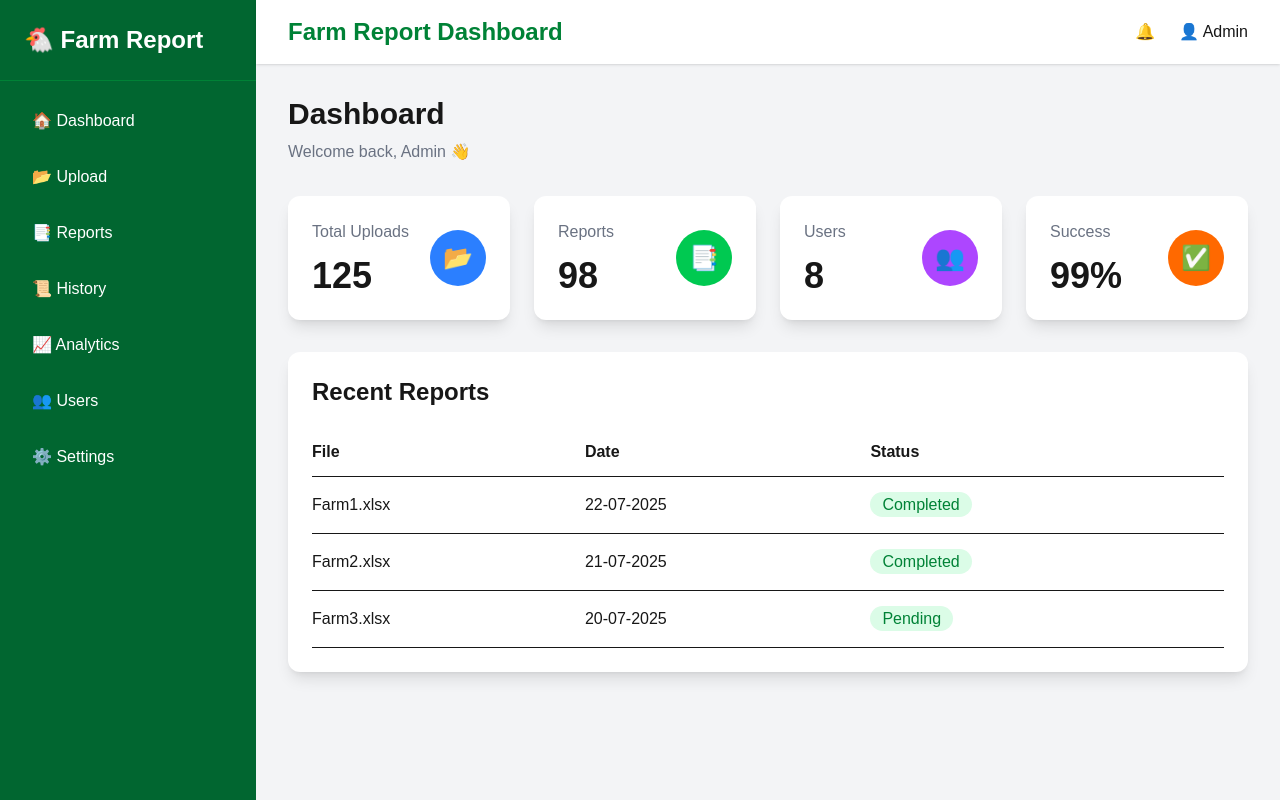
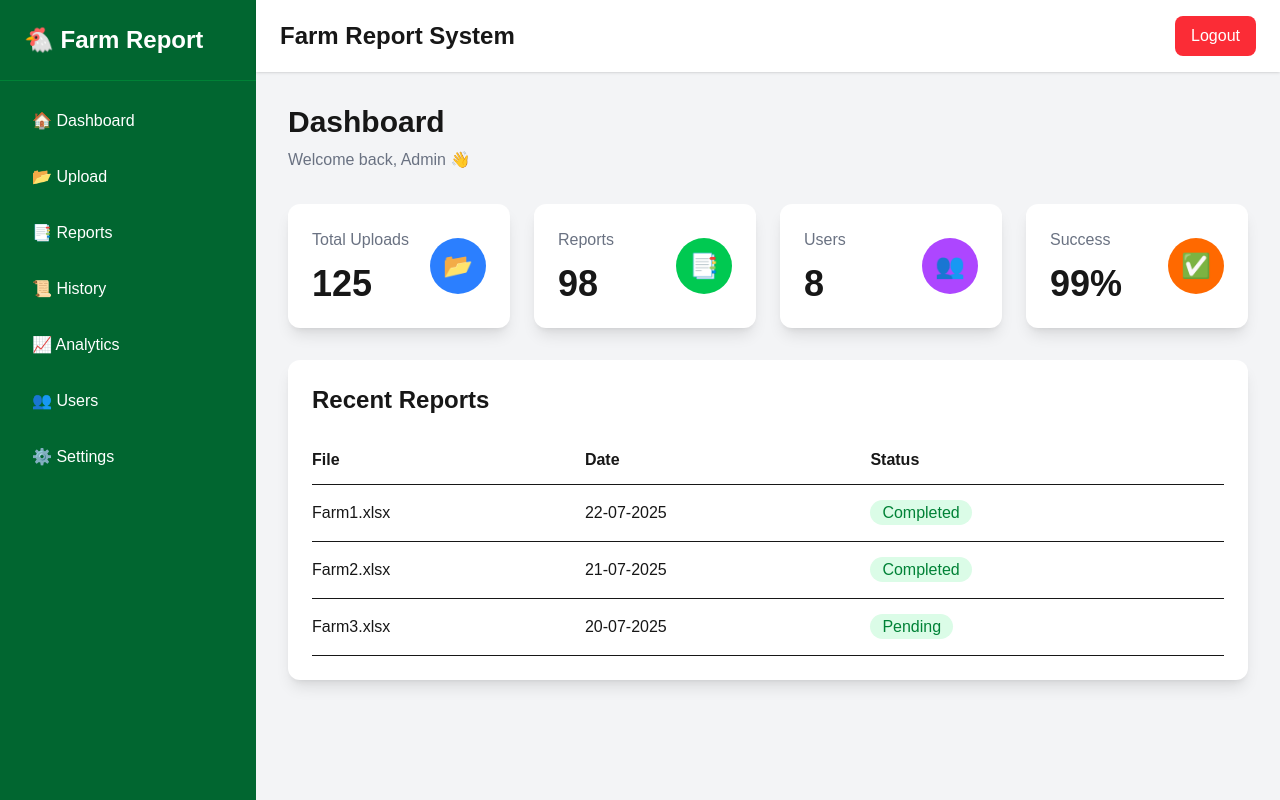
Before and after one commit to Akhil1466/farm-report-system, a Next.js app in the folder frontend/: page / in a window 1280 px wide. Built offline with nearby package versions, Linux system fonts and the light colour scheme.

Commit message:
Connect login with backend

```diff
--- a/frontend/app/login/page.tsx
+++ b/frontend/app/login/page.tsx
@@ -8,22 +8,49 @@ export default function LoginPage() {
 
   const [username, setUsername] = useState("");
   const [password, setPassword] = useState("");
+  const [loading, setLoading] = useState(false);
 
-  const login = () => {
-    if (username === "admin" && password === "admin123") {
-      router.push("/dashboard");
-    } else {
-      alert("Invalid Username or Password");
+  const login = async () => {
+    setLoading(true);
+
+    try {
+      const response = await fetch(
+        "https://turbo-potato-v657646ggp99hp45q-8000.app.github.dev/login",
+        {
+          method: "POST",
+          headers: {
+            "Content-Type": "application/json",
+          },
+          body: JSON.stringify({
+            username,
+            password,
+          }),
+        }
+      );
+
+      const data = await response.json();
+
+      if (response.ok) {
+        localStorage.setItem("token", data.token);
+        localStorage.setItem("username", data.username);
+        localStorage.setItem("role", data.role);
+
+        router.push("/dashboard");
+      } else {
+        alert(data.detail);
+      }
+    } catch (err) {
+      console.error(err);
+      alert("Backend connection failed.");
     }
+
+    setLoading(false);
   };
 
   return (
     <main className="min-h-screen flex items-center justify-center bg-gray-100">
-
       <div className="bg-white shadow-xl rounded-2xl p-8 w-full max-w-md">
-
         <div className="text-center">
-
           <div className="text-6xl">🐔</div>
 
           <h1 className="text-3xl font-bold text-green-700 mt-3">
@@ -33,11 +60,9 @@ export default function LoginPage() {
           <p className="text-gray-500 mt-2">
             Login to continue
           </p>
-
         </div>
 
         <div className="mt-8">
-
           <input
             type="text"
             placeholder="Username"
@@ -56,15 +81,13 @@ export default function LoginPage() {
 
           <button
             onClick={login}
+            disabled={loading}
             className="w-full bg-green-700 hover:bg-green-800 text-white py-3 rounded-lg"
           >
-            Login
+            {loading ? "Logging in..." : "Login"}
           </button>
-
         </div>
-
       </div>
-
     </main>
   );
 }
--- a/frontend/components/Navbar.tsx
+++ b/frontend/components/Navbar.tsx
@@ -1,14 +1,25 @@
+"use client";
+
+import { useRouter } from "next/navigation";
+
 export default function Navbar() {
+  const router = useRouter();
+
+  const handleLogout = () => {
+    localStorage.removeItem("token");
+    router.push("/login");
+  };
+
   return (
-    <header className="bg-white h-16 shadow flex items-center justify-between px-8">
-      <h1 className="text-2xl font-bold text-green-700">
-        Farm Report Dashboard
-      </h1>
+    <div className="flex justify-between items-center bg-white shadow px-6 py-4">
+      <h1 className="text-2xl font-bold">Farm Report System</h1>
 
-      <div className="flex items-center gap-6">
-        <span>🔔</span>
-        <span>👤 Admin</span>
-      </div>
-    </header>
+      <button
+        onClick={handleLogout}
+        className="bg-red-500 hover:bg-red-600 text-white px-4 py-2 rounded-lg"
+      >
+        Logout
+      </button>
+    </div>
   );
 }
```
